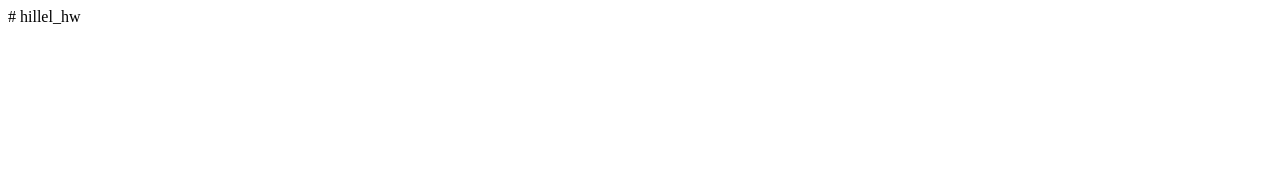
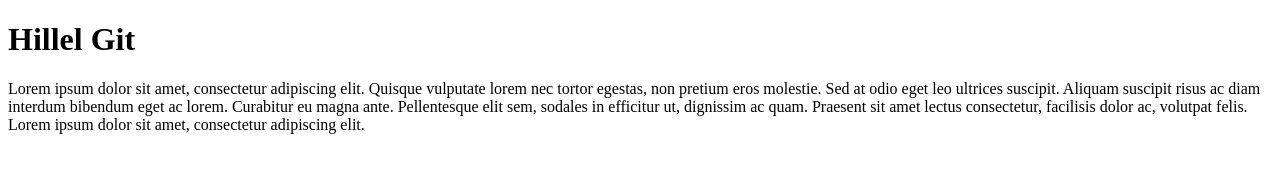
Before and after one commit to lerara/hillel_hw, a plain HTML site: page index.html in a window 1280 px wide. Drawn offline with Linux system fonts and the light colour scheme.

Commit message:
modified lorem ipsum

```diff
--- a/index.html
+++ b/index.html
@@ -5,6 +5,13 @@
     <title>HW 22 Git</title>
 </head>
 <body>
-
+<h1>Hillel Git</h1>
+<p>Lorem ipsum dolor sit amet, consectetur adipiscing elit.
+    Quisque vulputate lorem nec tortor egestas, non pretium eros molestie.
+    Sed at odio eget leo ultrices suscipit.
+    Aliquam suscipit risus ac diam interdum bibendum eget ac lorem.
+    Curabitur eu magna ante. Pellentesque elit sem, sodales in efficitur ut, dignissim ac quam.
+    Praesent sit amet lectus consectetur, facilisis dolor ac, volutpat felis.
+    Lorem ipsum dolor sit amet, consectetur adipiscing elit.</p>
 </body>
-</html># hillel_hw
+</html>
```
